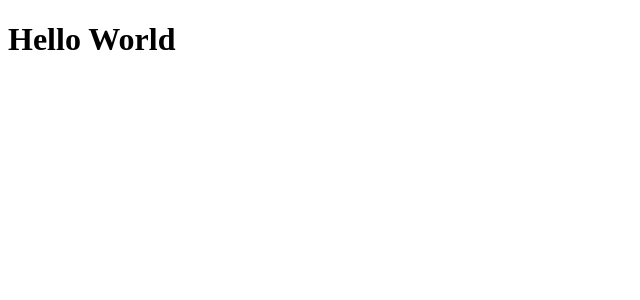
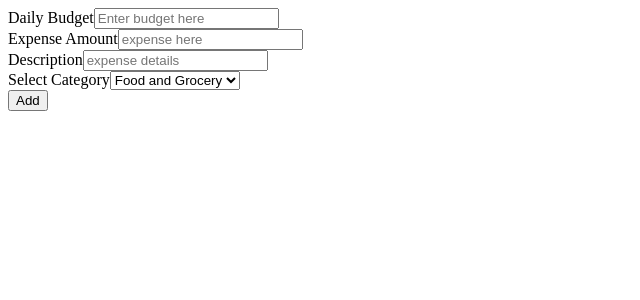
Before and after one commit to jvillad/simple-expense-tracker, a React (Vite) app: page / in a window 1280 px wide. Shown: the top 300 px of the page, without its empty margins (0-640 px from the left). Built offline with nearby package versions, Linux system fonts and the light colour scheme.

Commit message:
link form and created Form component

```diff
--- a/src/App.tsx
+++ b/src/App.tsx
@@ -1,5 +1,11 @@
+import Form from './component/Form';
+
 function App() {
-  return <h1>Hello World</h1>;
+  return (
+    <div>
+      <Form />
+    </div>
+  );
 }
 
 export default App;
--- /dev/null
+++ b/src/component/Form.tsx
@@ -0,0 +1,52 @@
+function Form() {
+  return (
+    <main>
+      <form action="">
+        {/* Daily Budget Input */}
+        <div>
+          <label htmlFor="daily-budget">
+            Daily Budget
+            <input
+              type="number"
+              name="daily-budget"
+              placeholder="Enter budget here"
+            />
+          </label>
+        </div>
+        {/* Expense Amount */}
+        <div>
+          <label htmlFor="expense">
+            Expense Amount
+            <input type="number" name="expense" placeholder="expense here" />
+          </label>
+        </div>
+        {/* Description Amount */}
+        <div>
+          <label htmlFor="description">
+            Description
+            <input
+              type="text"
+              name="description"
+              placeholder="expense details"
+            />
+          </label>
+        </div>
+        {/* Expense Category */}
+        <div>
+          <label htmlFor="category">
+            Select Category
+            <select name="category">
+              <option value="Food">Food and Grocery</option>
+              <option value="Healthcare">Healthcare</option>
+              <option value="Transportation">Transportation</option>
+              <option value="Misc">Misc</option>
+            </select>
+          </label>
+        </div>
+        <button type="submit">Add</button>
+      </form>
+    </main>
+  );
+}
+
+export default Form;
```
